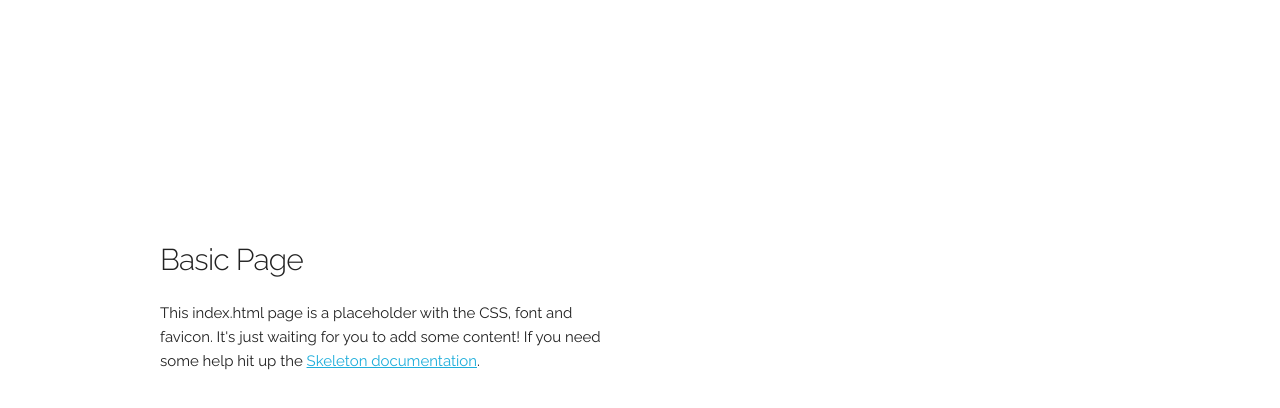
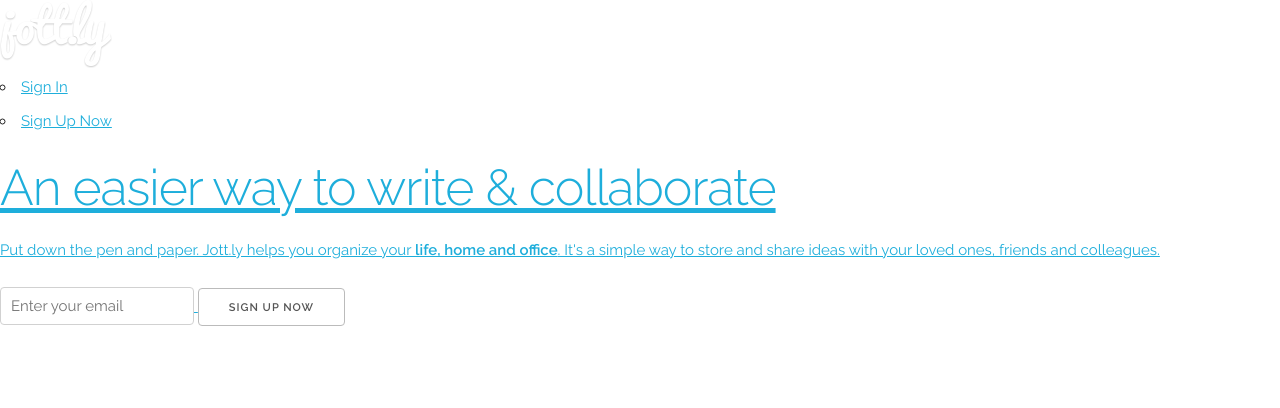
Before and after one commit to alexdaish/JOTTLY, a plain HTML site: page index.html in a window 1280 px wide. Drawn offline with Linux system fonts and the light colour scheme.

Commit message:
adding navigation, header and signup form

```diff
--- a/index.html
+++ b/index.html
@@ -5,7 +5,8 @@
   <!-- Basic Page Needs
   –––––––––––––––––––––––––––––––––––––––––––––––––– -->
   <meta charset="utf-8">
-  <title>Your page title here :)</title>
+  <title>Jott.ly</title>
+
   <meta name="description" content="">
   <meta name="author" content="">
 
@@ -29,18 +30,20 @@
 </head>
 <body>
 
-  <!-- Primary Page Layout
+  <!-- Header
   –––––––––––––––––––––––––––––––––––––––––––––––––– -->
-  <div class="container">
-    <div class="row">
-      <div class="one-half column" style="margin-top: 25%">
-        <h4>Basic Page</h4>
-        <p>This index.html page is a placeholder with the CSS, font and favicon. It's just waiting for you to add some content! If you need some help hit up the <a href="http://www.getskeleton.com">Skeleton documentation</a>.</p>
-      </div>
-    </div>
+  <div id="header">
+    <img src="images/logo.png" />
+      <nav>
+        <ul>
+          <li><a href="#">Sign In</li>
+          <li><a href="#">Sign Up Now</li>
+        </ul>
+      </nav>
+    <h1>An easier way to write &amp; collaborate</h1>
+    <p>Put down the pen and paper. Jott.ly helps you organize your <strong>life, home and office</strong>. It's a simple way to store and share ideas with your loved ones, friends and colleagues.</p>
+    <input type="email" placeholder="Enter your email"/>
+    <button type="submit">Sign Up Now</button>
   </div>
-
-<!-- End Document
-  –––––––––––––––––––––––––––––––––––––––––––––––––– -->
 </body>
 </html>
```
Also changed, not shown: images/action.jpg (added), images/app.png (added), images/avatar1.jpg (added), images/avatar2.jpg (added), images/avatar3.jpg (added), images/header.jpg (added), images/logo.png (added), images/small_logo.png (added).
